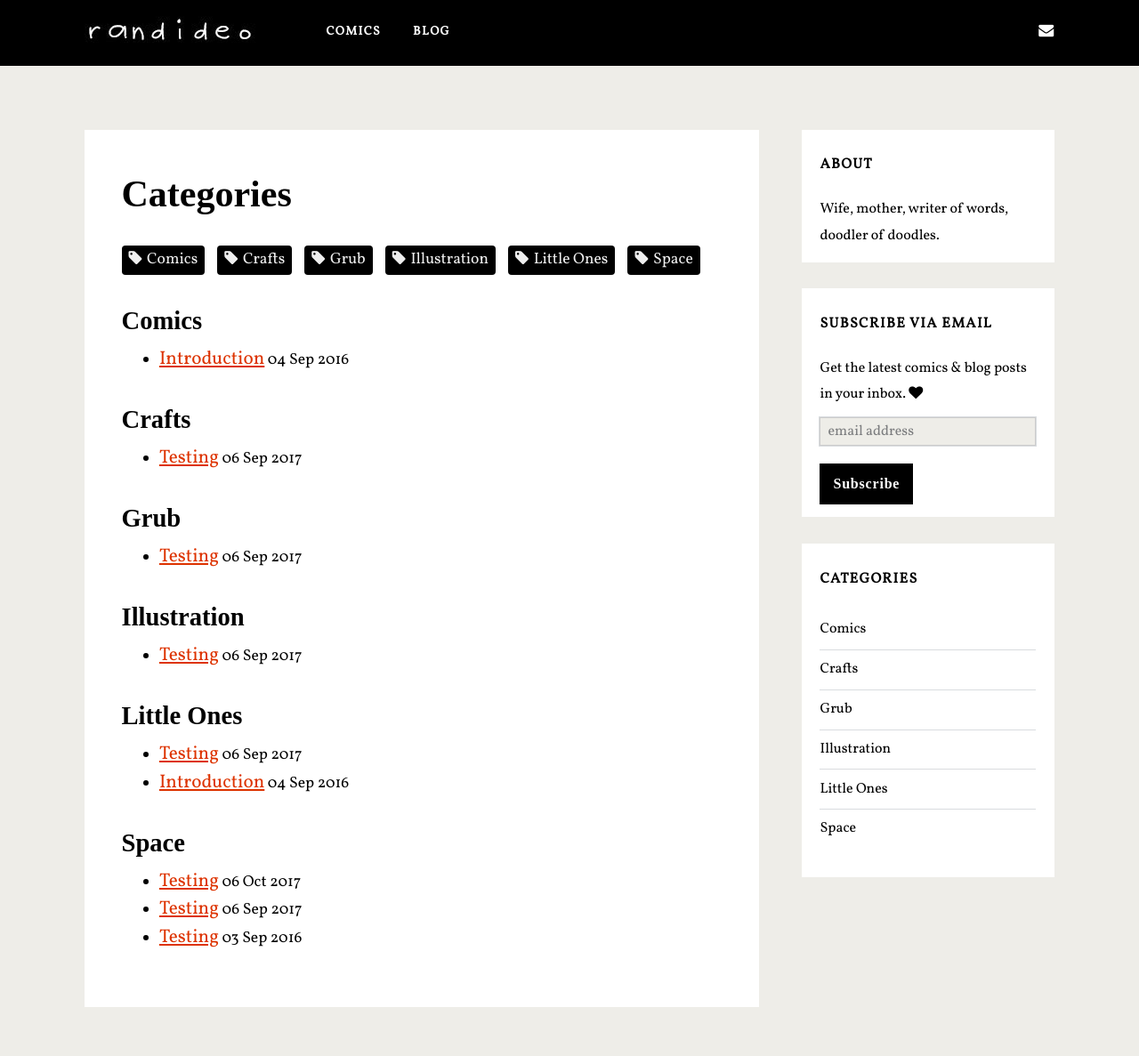
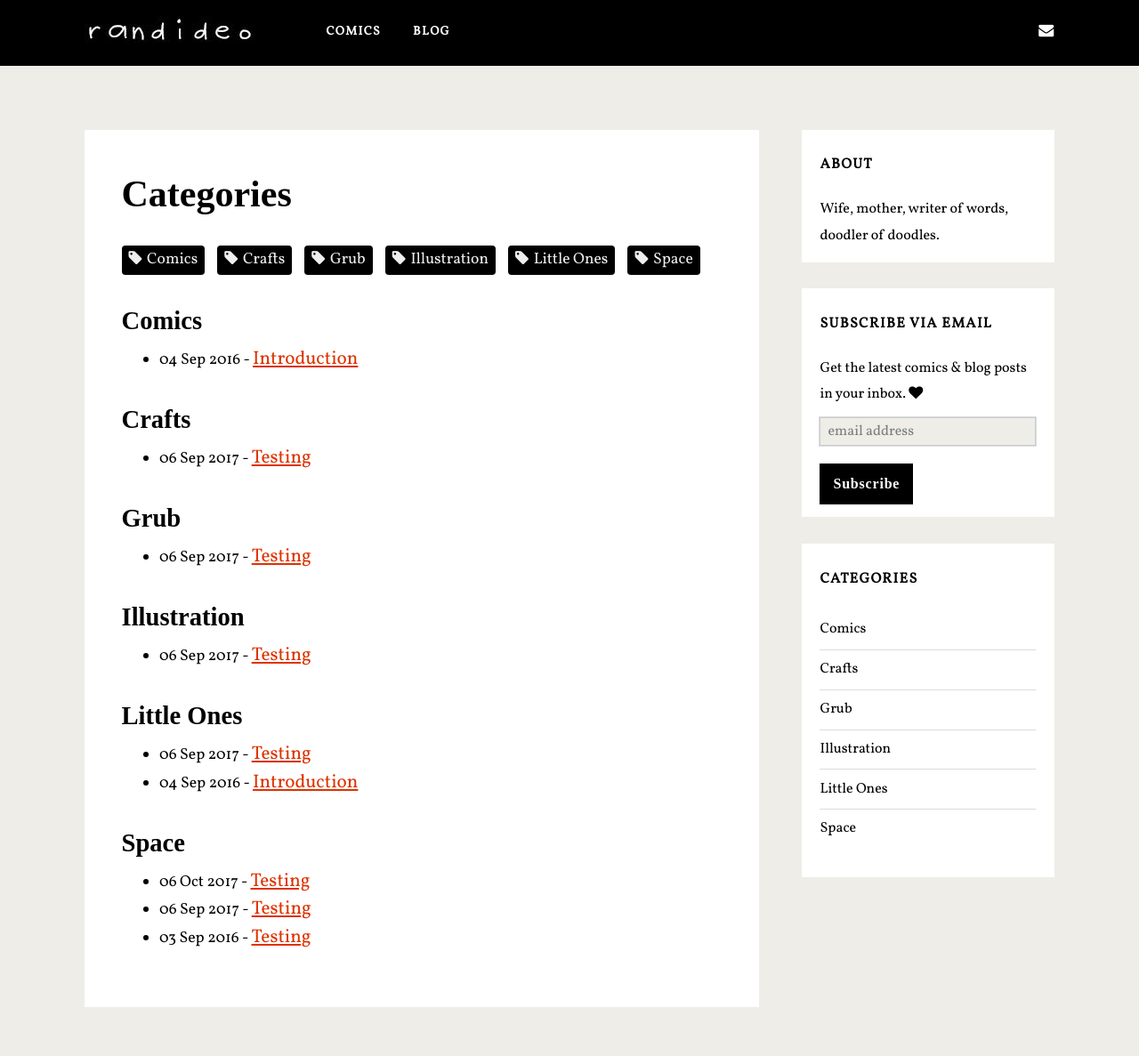
Before and after one commit to randideo/randideo.github.io, a Jekyll site: the page built from tags.html, in a window 1280 px wide. Shown: the whole page at 89% size. Built offline with Jekyll 4.4.1, drawn with Linux system fonts in a browser that asks for light colours; nearby versions of some CDN libraries; some web fonts are replaced; comment, search, counter and statistics services are not loaded.

Commit message:
Update tags.html

```diff
--- a/tags.html
+++ b/tags.html
@@ -40,7 +40,7 @@ Here we generate all the tags.
 <ul class="codinfox-category-list">
   {% for post in site.posts %}
   {% if post.tags contains tag %}
-     <li><a style="font-size: 1.2em;" href="{{ post.url }}">{{ post.title }}</a> <time style="font-size: 1em;">{{ post.date | date:"%d %b %Y" }}</time></li>
+     <li><time style="font-size: 1em;">{{ post.date | date:"%d %b %Y" }}</time> - <a style="font-size: 1.2em;" href="{{ post.url }}">{{ post.title }}</a></li>
   {% endif %}
   {% endfor %}
 </ul>
```
